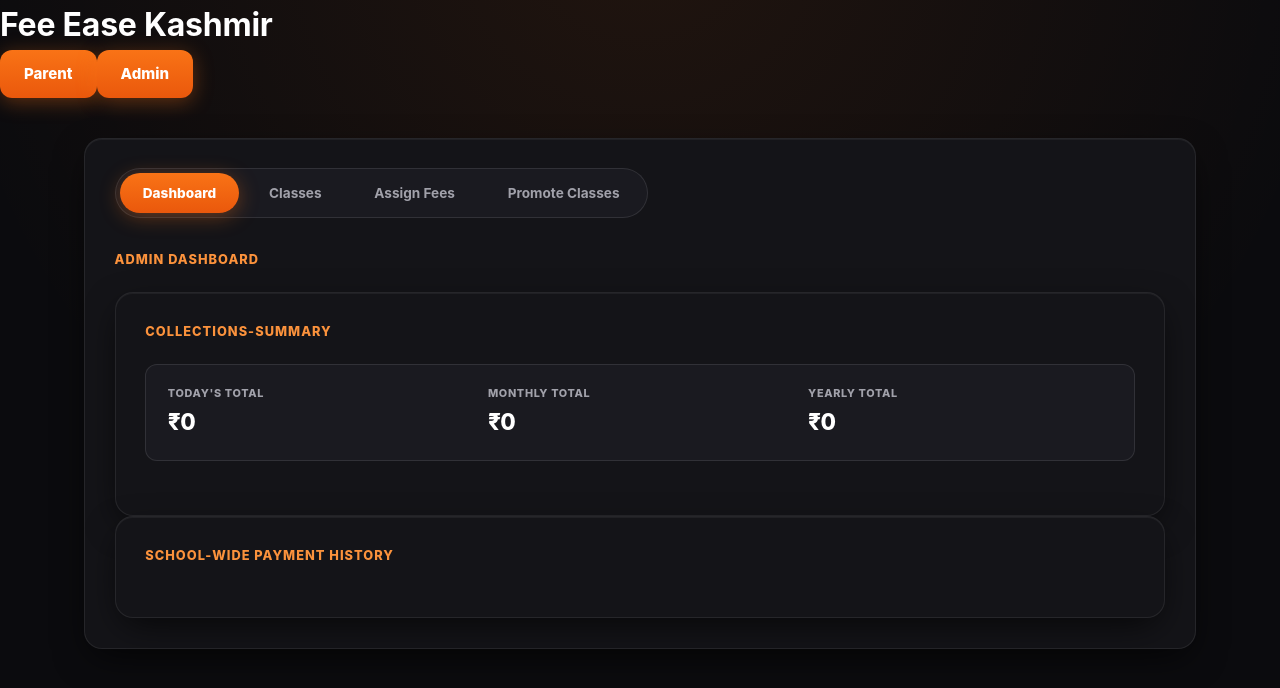
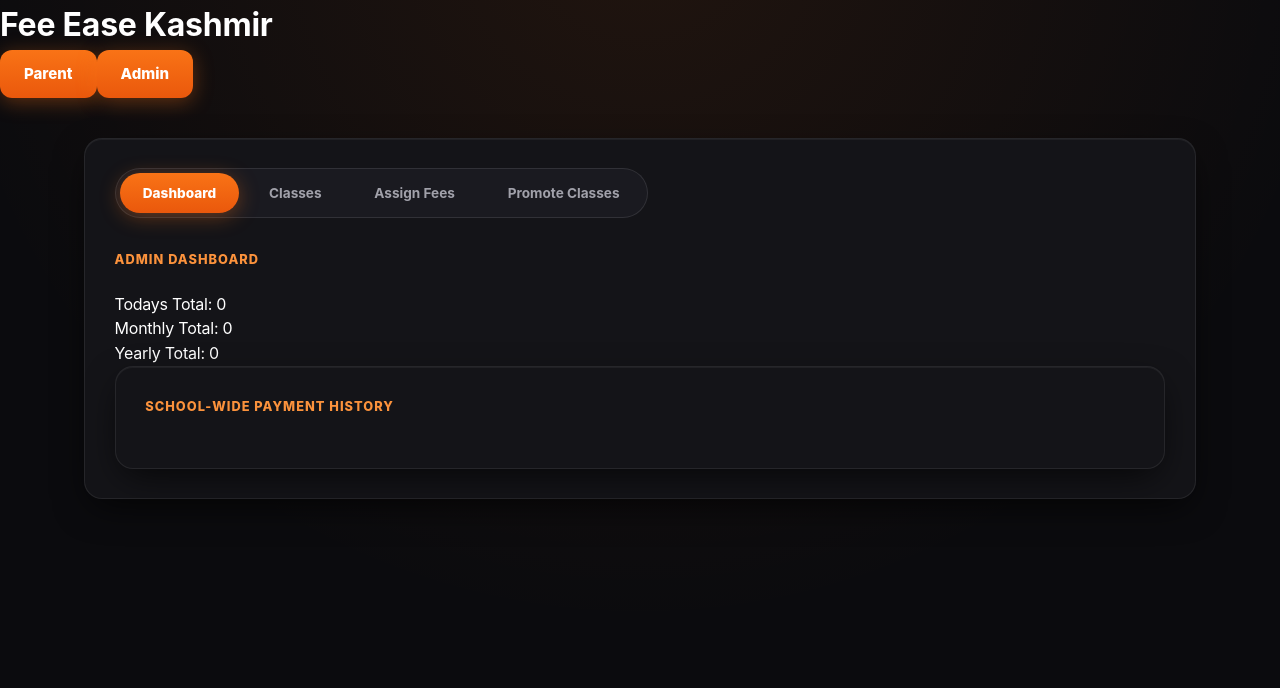
Before and after one commit to Ahtisham-1/fee-ease-react, a React (Vite) app: page / in a window 1280 px wide. Both pictures are taken after a click on the button "Admin". Shown: the top 688 px of the page. Built offline with nearby package versions, Linux system fonts and the light colour scheme.

Commit message:
feat(rebuild): rebuild AdminCollectionsSummary component

```diff
--- a/src/components/AdminComponents/AdminCollectionsSummary.tsx
+++ b/src/components/AdminComponents/AdminCollectionsSummary.tsx
@@ -1,32 +1,25 @@
 import type { Payment } from "../ParentComponents/PayFeesForm";
 
-export interface AdminCollectionSummaryProps {
+interface AdminCollectionsSummaryProps {
   payments: Payment[];
 }
 
-function AdminCollectionSummary({ payments }: AdminCollectionSummaryProps) {
-  const todayTotal = payments.reduce((acc, curr) => acc + curr.amount, 0);
+function AdminCollectionsSummary({ payments }: AdminCollectionsSummaryProps) {
+  const todaysTotal = payments.reduce((acc, curr) => acc + curr.amount, 0);
   const monthlyTotal = payments.reduce((acc, curr) => acc + curr.amount, 0);
   const yearlyTotal = payments.reduce((acc, curr) => acc + curr.amount, 0);
-
   return (
-    <div className="card">
-      <div className="card-title">COLLECTIONS-SUMMARY</div>
-      <div className="summary-stats">
-        <div className="stat-box">
-          <span className="stat-label">TODAY'S TOTAL</span>
-          <span className="stat-value">₹{todayTotal}</span>
-        </div>
-        <div className="stat-box">
-          <span className="stat-label">MONTHLY TOTAL</span>
-          <span className="stat-value">₹{monthlyTotal}</span>
-        </div>
-        <div className="stat-box">
-          <span className="stat-label">YEARLY TOTAL</span>
-          <span className="stat-value">₹{yearlyTotal}</span>
-        </div>
+    <div>
+      <div>
+        <span>Todays Total: {todaysTotal}</span>
+      </div>
+      <div>
+        <span>Monthly Total: {monthlyTotal}</span>
+      </div>
+      <div>
+        <span>Yearly Total: {yearlyTotal}</span>
       </div>
     </div>
   );
 }
-export default AdminCollectionSummary;
+export default AdminCollectionsSummary;
```
